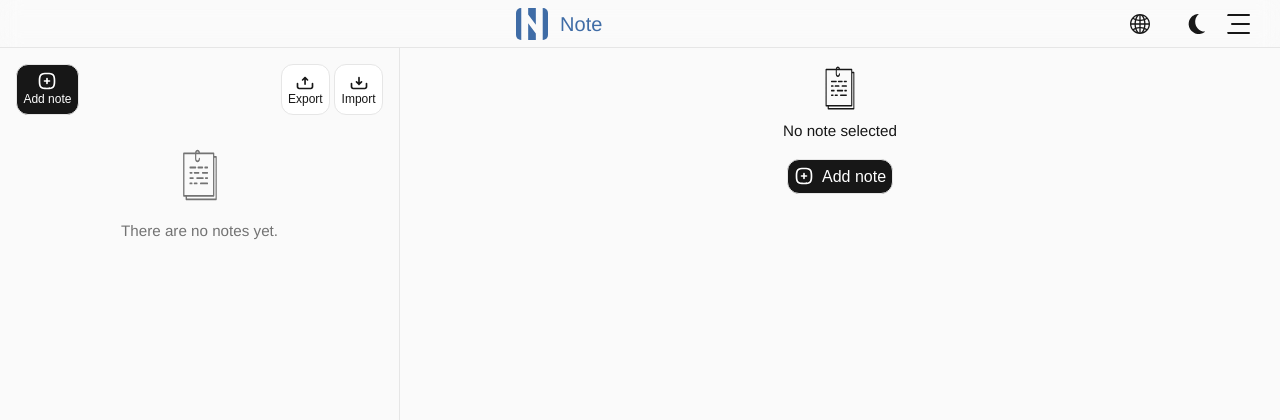
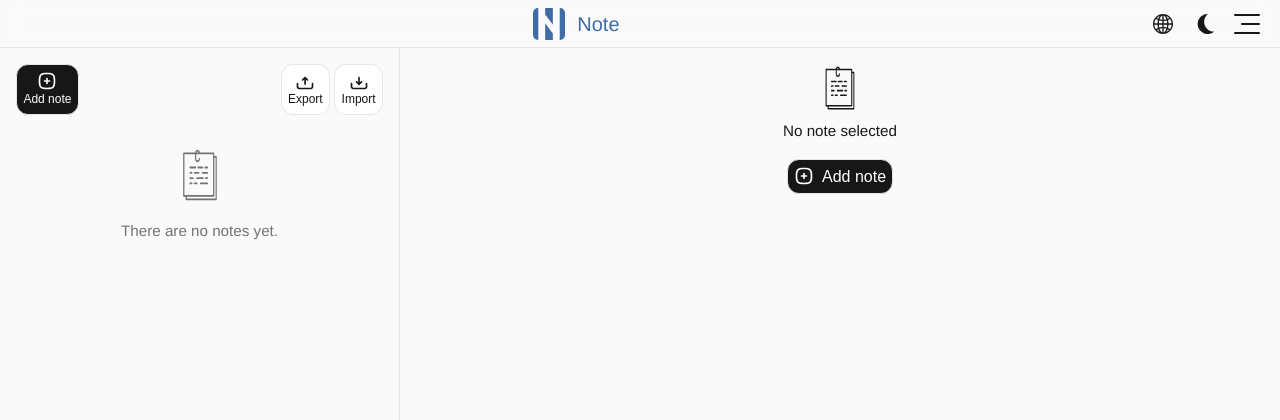
Before and after one commit to OneAppFile/OFA_Note, a PHP site: page / in a window 1280 px wide. Shown: the top 420 px of the page. Run offline with PHP 8.4, Linux system fonts and the light colour scheme; some libraries are stand-ins or nearby versions.

Commit message:
fix layout, fix app name in manifest, changed README

```diff
--- a/Assets/Style/aside.css
+++ b/Assets/Style/aside.css
@@ -10,7 +10,7 @@ body > header button {
     border: none;
     background: transparent;
     padding: 0.25rem;
-    width: 2.3rem;
+    width: 2.1rem;
     height: 2.3rem
 }
 
@@ -30,7 +30,15 @@ body > header button.burger-menu span.ico::after {
     padding: 0;
     margin: 0;
     transition: background .3s;
-    display: block
+    display: flex
+}
+
+body > header button.burger-menu span.ico {
+    justify-content: flex-start;
+}
+
+body > header button.burger-menu.setting {
+    justify-items: flex-end;
 }
 
 body > header button.burger-menu span.ico::before,
--- a/Assets/Style/header.css
+++ b/Assets/Style/header.css
@@ -72,7 +72,7 @@ body > header figure img {
 .header-control {
     top: 0;
     right: 0;
-    gap: 0.75rem;
+    gap: 0.5rem;
     position: relative;
     display: flex
 }
@@ -171,7 +171,7 @@ button.theme-btn svg:nth-child(1){
     white-space: nowrap;
     word-break: keep-all;
     width: 100%;
-    padding: 0 1rem;
+    padding: 0 0.5rem;
 }
 
 .lang-chooser button.current,
@@ -179,3 +179,14 @@ button.theme-btn svg:nth-child(1){
     color: var(--primary-color);
     background-color: var(--alternate-color);
 }
+
+
+@media (max-width: 700px) {
+    body > header nav {
+        padding: 0 0.5rem;
+    }
+
+    .header-control {
+        gap: 0.25rem;
+    }
+}
--- a/Assets/Templates/manifest.json.twig
+++ b/Assets/Templates/manifest.json.twig
@@ -1,6 +1,6 @@
 {
-    "name": "Note OneFile",
-    "short_name": "Note OF",
+    "name": "Note OneFileApp",
+    "short_name": "Note OFA",
     "description": "Simple text note app",
     "start_url": "{{{ $router->getBaseUrl() }}}",
     "id": "{{{ $router->getBaseUrl() }}}",
```
Also changed, not shown: _Bin/Note.php (+1 -1 lines), README.md.
